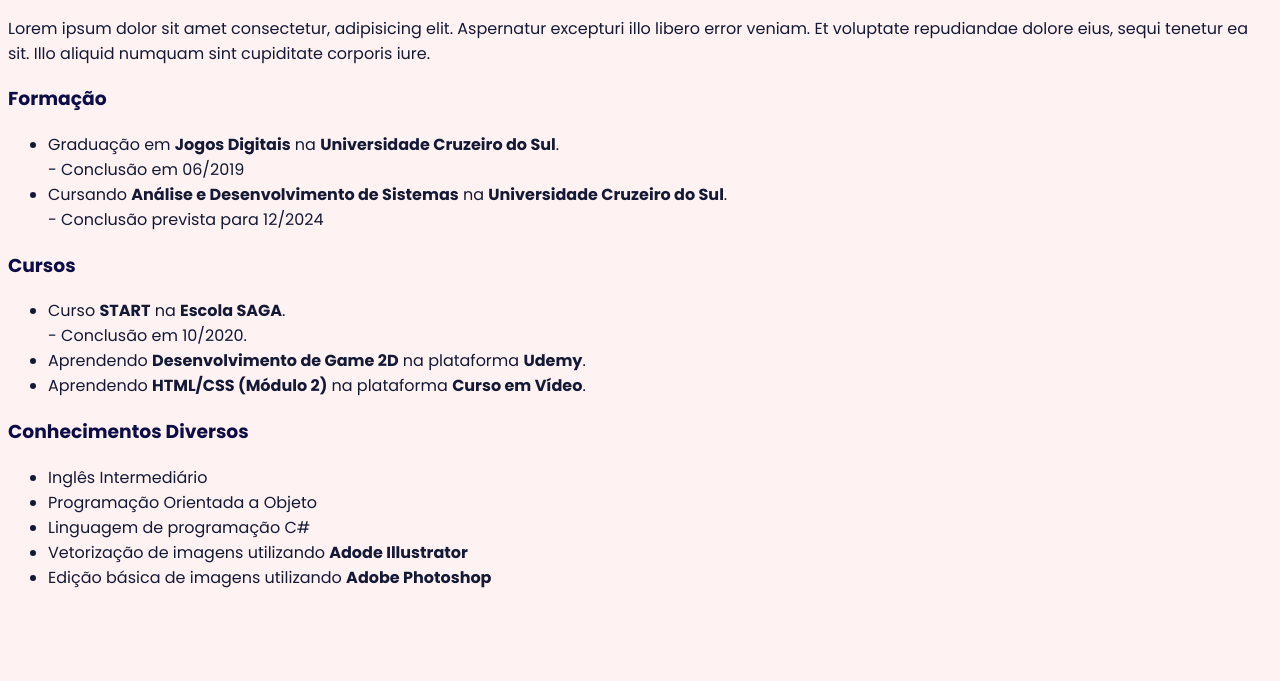
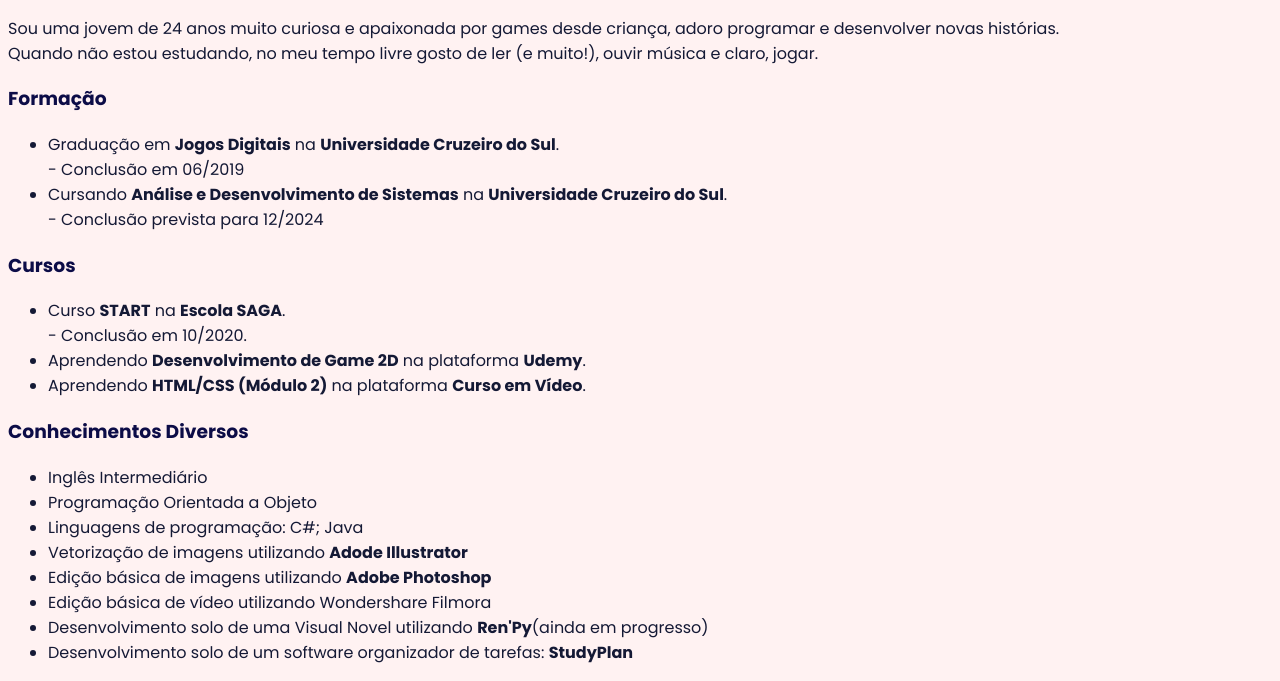
Before and after one commit to nunesDani/Meu-Portfolio, a plain HTML site: page index.html in a window 1280 px wide. Shown: the part 375-1056 px from the top of the page. Before the commit the page ends 981 px from the top, so only its background shows below. Drawn offline with Linux system fonts and the light colour scheme.

Commit message:
Update index.html
Atualização do index, adicionando informações sobre mim e sobre meus conhecimentos/projetos

```diff
--- a/index.html
+++ b/index.html
@@ -31,7 +31,8 @@
 <h2>Desenvolvedora de Jogos</h2>
 
 <h3>Sobre mim</h3>
-<p>Lorem ipsum dolor sit amet consectetur, adipisicing elit. Aspernatur excepturi illo libero error veniam. Et voluptate repudiandae dolore eius, sequi tenetur ea sit. Illo aliquid numquam sint cupiditate corporis iure.
+<p>Sou uma jovem de 24 anos muito curiosa e apaixonada por games desde criança, adoro programar e desenvolver novas histórias.
+    <br>Quando não estou estudando, no meu tempo livre gosto de ler (e muito!), ouvir música e claro, jogar.
 </p>
 
 <h3>Formação</h3>
@@ -51,9 +52,12 @@
 <ul>
     <li>Inglês Intermediário</li>
     <li>Programação Orientada a Objeto</li>
-    <li>Linguagem de programação C#</li>
+    <li>Linguagens de programação: C#; Java</li>
     <li>Vetorização de imagens utilizando <strong>Adode Illustrator</strong></li>
     <li>Edição básica de imagens utilizando <strong>Adobe Photoshop</strong></li>
+    <li>Edição básica de vídeo utilizando Wondershare Filmora</li>
+    <li>Desenvolvimento solo de uma Visual Novel utilizando <strong>Ren'Py</strong>(ainda em progresso)</li>
+    <li>Desenvolvimento solo de um software organizador de tarefas: <strong><a href="https://github.com/nunesDani/StudyPlan/tree/main" target="_blank">StudyPlan</a></strong> </li>
 </ul>
 
 
```
